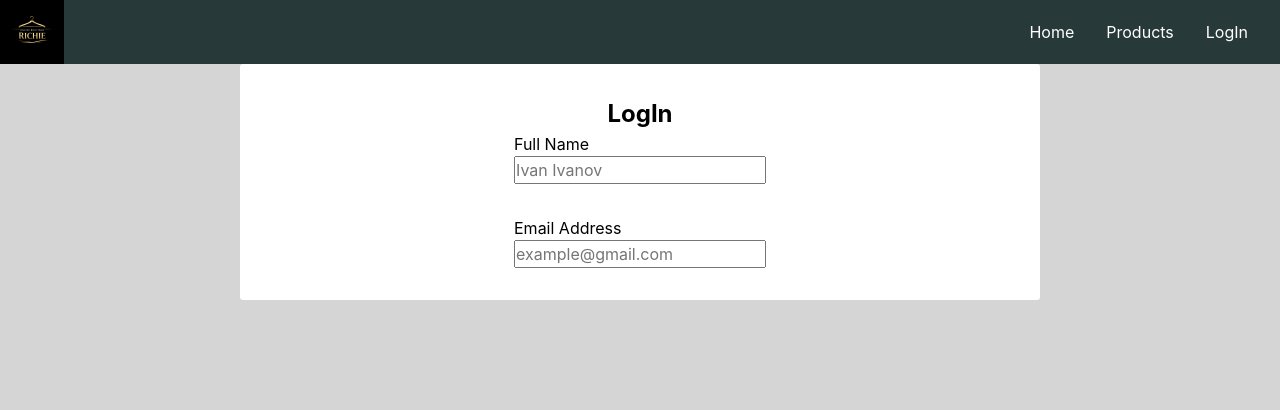
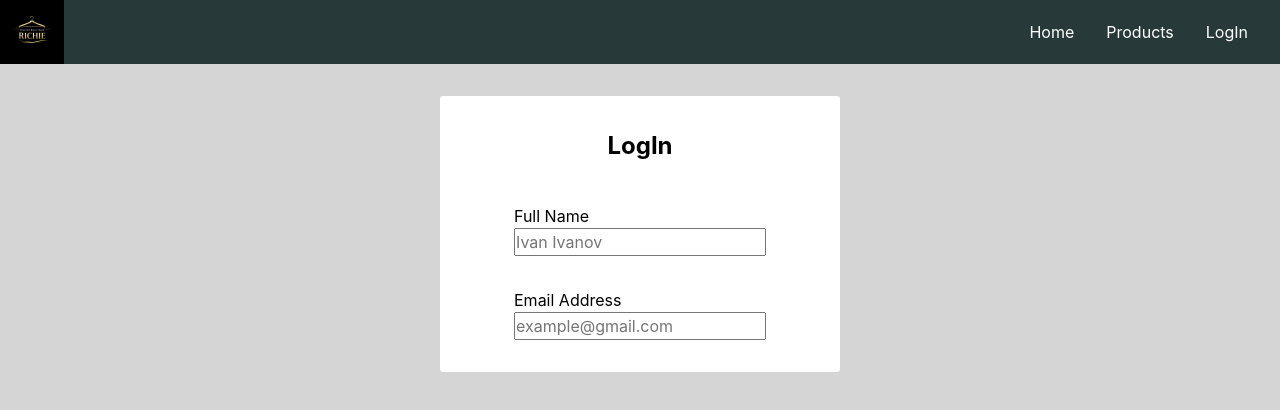
Before and after one commit to MihaelStefanov/clothes-online-store, a React (Vite) app: page /login in a window 1280 px wide. Shown: the top 410 px of the page. Built offline with nearby package versions, Linux system fonts and the light colour scheme.

Commit message:
Adjust login form layout and spacing

```diff
--- a/src/components/LogIn/LogIn.module.css
+++ b/src/components/LogIn/LogIn.module.css
@@ -1,7 +1,8 @@
 .form-login-wrapper {
     margin: 0 auto;
-    max-width: 800px;
+    max-width: 400px;
     padding: 2em;
+    margin-top: 2em;
     background-color: white;
     display: flex;
     flex-direction: column;
@@ -9,11 +10,13 @@
     border-radius: 0.2em;
 }
 
-.login-form > * + * {
-    margin-top: 2em;
+
+.form-login-wrapper > * + * {
+    margin-top: 0.5em;
 }
 
 .login-form div {
+    margin-top: 2em;
     display: flex;
     flex-direction: column;
 }
```
